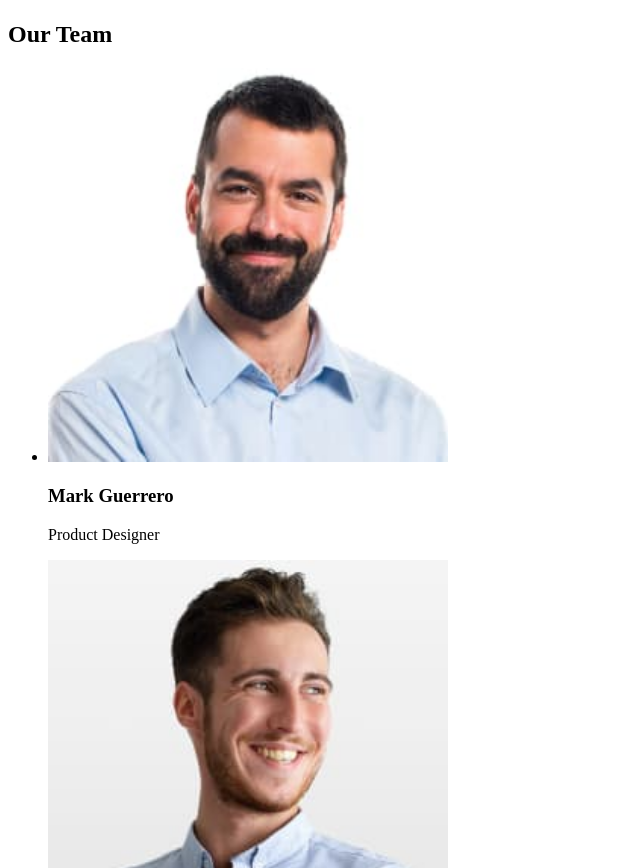
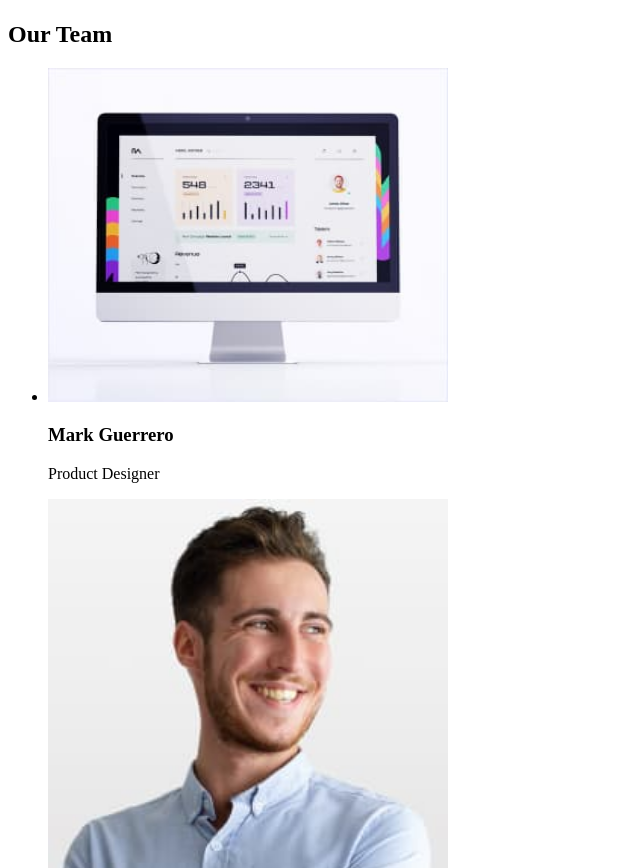
Before and after one commit to Vorzelskiy/goit-markup-hw-01, a plain HTML site: page index.html in a window 1280 px wide. Shown: the part 1623-2491 px from the top of the page, without its empty margins (0-640 px from the left). Drawn offline with Linux system fonts and the light colour scheme.

Commit message:
Update index.html

```diff
--- a/index.html
+++ b/index.html
@@ -72,7 +72,7 @@
         <h2>Our Team</h2>
         <ul>
           <li>
-            <img src="./images/mark.jpg" alt="pr designer" width="400" />
+            <img src="./images/monitor.jpg" alt="pr designer" width="400" />
             <h3>Mark Guerrero</h3>
             <p>Product Designer</p>
           </li>
```
